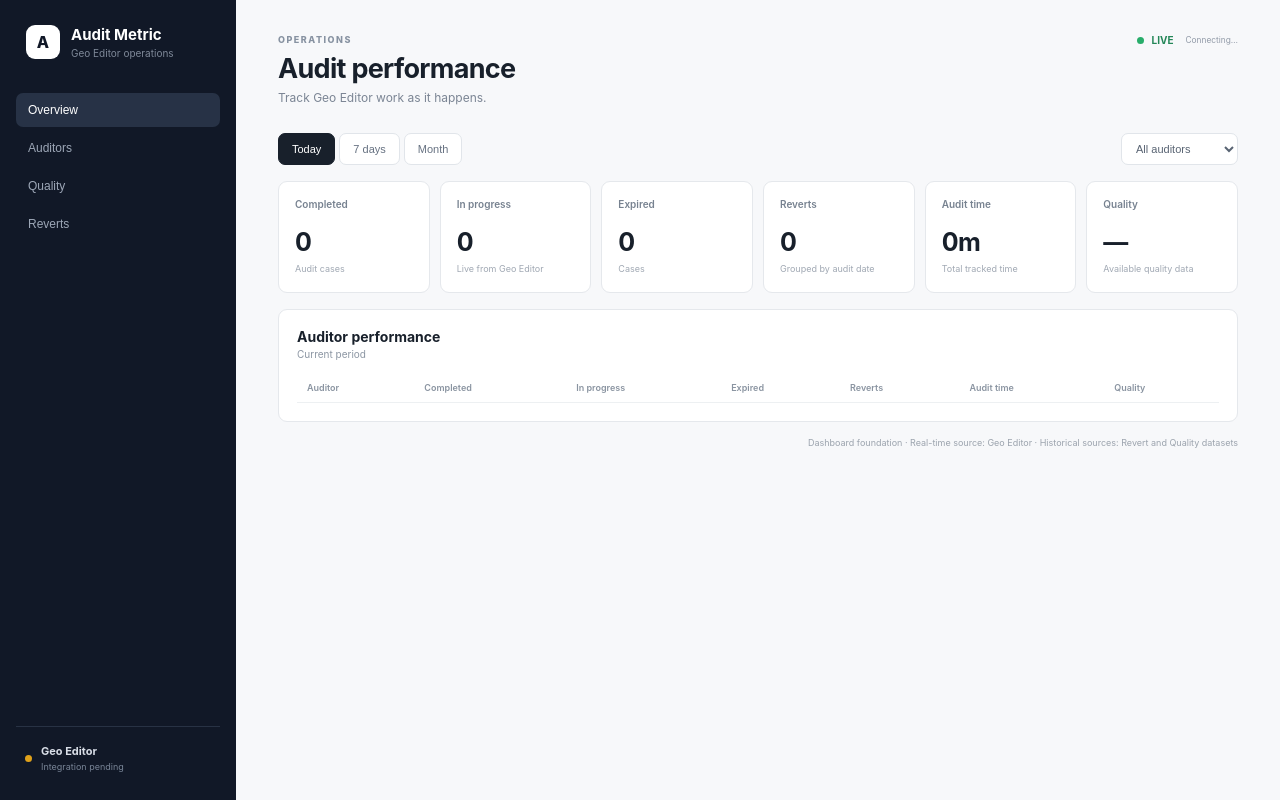
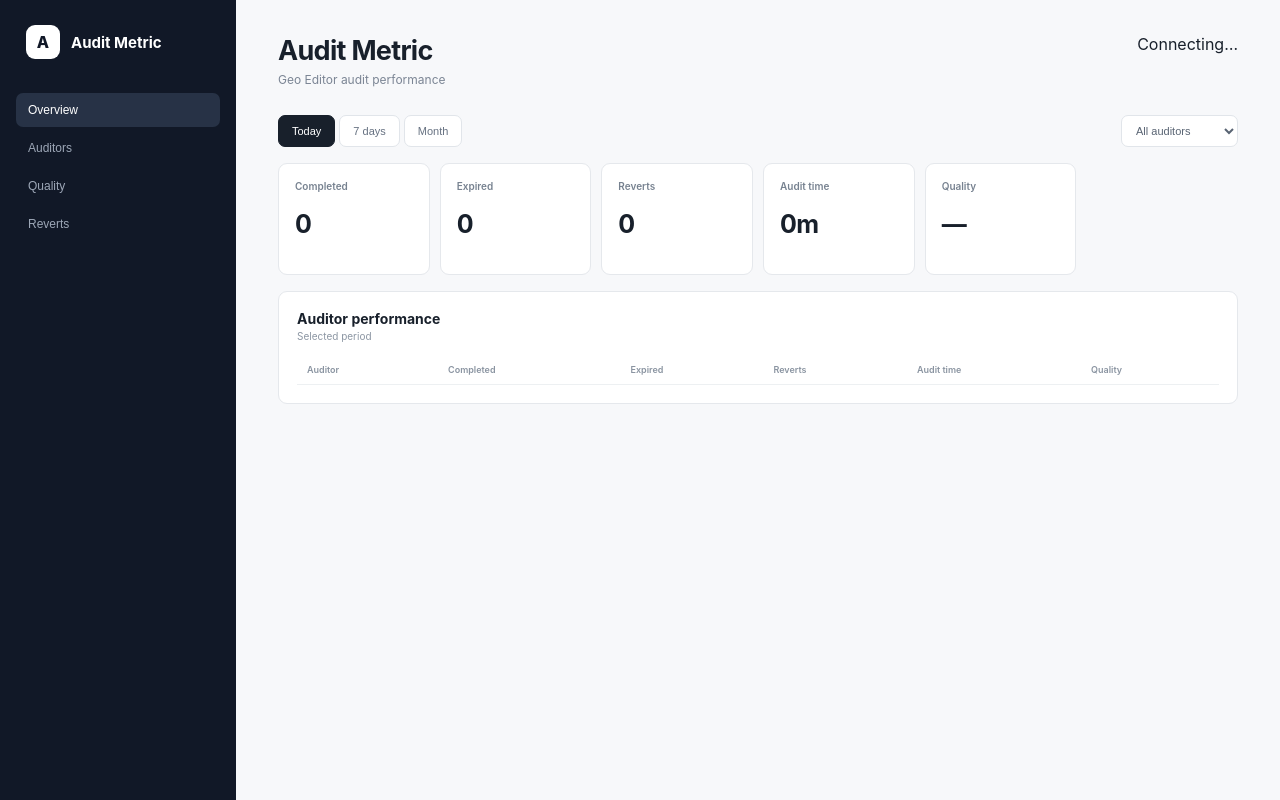
Before and after one commit to thanmayareddyms/seller-fees-platform, a website: page frontend/index.html in a window 1280 px wide. Drawn offline with Linux system fonts and the light colour scheme.

Commit message:
Simplify dashboard UI

```diff
--- a/frontend/index.html
+++ b/frontend/index.html
@@ -1,34 +1,72 @@
 <!doctype html>
 <html lang="en">
 <head>
-  <meta charset="UTF-8"><meta name="viewport" content="width=device-width,initial-scale=1">
-  <title>Audit Metric</title><link rel="stylesheet" href="/styles.css">
+  <meta charset="UTF-8">
+  <meta name="viewport" content="width=device-width,initial-scale=1">
+  <title>Audit Metric</title>
+  <link rel="stylesheet" href="/styles.css">
 </head>
 <body>
   <aside>
-    <div class="brand"><div class="mark">A</div><div><strong>Audit Metric</strong><small>Geo Editor operations</small></div></div>
-    <nav><button class="active" data-view="overview">Overview</button><button data-view="auditors">Auditors</button><button data-view="quality">Quality</button><button data-view="reverts">Reverts</button></nav>
-    <div class="connection"><span></span><div><b>Geo Editor</b><small id="connectionText">Integration pending</small></div></div>
+    <div class="brand"><div class="mark">A</div><strong>Audit Metric</strong></div>
+    <nav>
+      <button class="active" data-view="overview">Overview</button>
+      <button data-view="auditors">Auditors</button>
+      <button data-view="quality">Quality</button>
+      <button data-view="reverts">Reverts</button>
+    </nav>
   </aside>
+
   <main>
-    <header><div><div class="eyebrow">OPERATIONS</div><h1>Audit performance</h1><p>Track Geo Editor work as it happens.</p></div><div class="live"><i></i><b>LIVE</b><small id="updated">Connecting…</small></div></header>
-    <div class="toolbar"><div class="period"><button class="selected" data-period="today">Today</button><button data-period="week">7 days</button><button data-period="month">Month</button></div><select id="auditorFilter"><option value="all">All auditors</option></select></div>
+    <header>
+      <div>
+        <h1>Audit Metric</h1>
+        <p>Geo Editor audit performance</p>
+      </div>
+      <span id="updated">Connecting…</span>
+    </header>
+
+    <div class="toolbar">
+      <div class="period">
+        <button class="selected" data-period="today">Today</button>
+        <button data-period="week">7 days</button>
+        <button data-period="month">Month</button>
+      </div>
+      <select id="auditorFilter"><option value="all">All auditors</option></select>
+    </div>
 
     <section id="overview" class="view active">
       <div class="metrics">
-        <article><span>Completed</span><strong id="completed">0</strong><small>Audit cases</small></article>
-        <article><span>In progress</span><strong id="inProgress">0</strong><small>Live from Geo Editor</small></article>
-        <article><span>Expired</span><strong id="expired">0</strong><small>Cases</small></article>
-        <article><span>Reverts</span><strong id="reverted">0</strong><small>Grouped by audit date</small></article>
-        <article><span>Audit time</span><strong id="auditTime">0m</strong><small>Total tracked time</small></article>
-        <article><span>Quality</span><strong id="quality">—</strong><small>Available quality data</small></article>
+        <article><span>Completed</span><strong id="completed">0</strong></article>
+        <article><span>Expired</span><strong id="expired">0</strong></article>
+        <article><span>Reverts</span><strong id="reverted">0</strong></article>
+        <article><span>Audit time</span><strong id="auditTime">0m</strong></article>
+        <article><span>Quality</span><strong id="quality">—</strong></article>
       </div>
-      <div class="panel"><div class="panelTitle"><div><h2>Auditor performance</h2><p>Current period</p></div></div><div class="tableWrap"><table><thead><tr><th>Auditor</th><th>Completed</th><th>In progress</th><th>Expired</th><th>Reverts</th><th>Audit time</th><th>Quality</th></tr></thead><tbody id="auditorsTable"></tbody></table></div></div>
+
+      <div class="panel">
+        <div class="panelTitle"><h2>Auditor performance</h2><p>Selected period</p></div>
+        <div class="tableWrap">
+          <table>
+            <thead><tr><th>Auditor</th><th>Completed</th><th>Expired</th><th>Reverts</th><th>Audit time</th><th>Quality</th></tr></thead>
+            <tbody id="auditorsTable"></tbody>
+          </table>
+        </div>
+      </div>
     </section>
 
-    <section id="auditors" class="view"><div class="panel"><div class="panelTitle"><div><h2>Auditors</h2><p>Productivity by auditor</p></div></div><div class="tableWrap"><table><thead><tr><th>Auditor</th><th>Completed</th><th>In progress</th><th>Expired</th><th>Reverts</th><th>Audit time</th><th>Quality</th></tr></thead><tbody id="auditorsTable2"></tbody></table></div></div></section>
-    <section id="quality" class="view"><div class="empty"><b>Quality analytics ready</b><span>Connect the quality dataset later to populate daily, weekly and monthly quality trends.</span></div></section>
-    <section id="reverts" class="view"><div class="empty"><b>Revert analytics ready</b><span>Connect the delayed revert dump later. Reverts will be attributed to the original audit date.</span></div></section>
-    <footer>Dashboard foundation · Real-time source: Geo Editor · Historical sources: Revert and Quality datasets</footer>
-  </main><script type="module" src="/app.js"></script>
-</body></html>
+    <section id="auditors" class="view">
+      <div class="panel"><div class="panelTitle"><h2>Auditor performance</h2><p>Selected period</p></div><div class="tableWrap"><table><thead><tr><th>Auditor</th><th>Completed</th><th>Expired</th><th>Reverts</th><th>Audit time</th><th>Quality</th></tr></thead><tbody id="auditorsTable2"></tbody></table></div></div>
+    </section>
+
+    <section id="quality" class="view">
+      <div class="panel simple"><h2>Quality</h2><p>Daily, weekly and monthly quality will appear here when the quality dataset is connected.</p></div>
+    </section>
+
+    <section id="reverts" class="view">
+      <div class="panel simple"><h2>Reverts</h2><p>Delayed reverts will be attributed to the original audit date.</p></div>
+    </section>
+  </main>
+  <script type="module" src="/app.js"></script>
+</body>
+</html>
```
